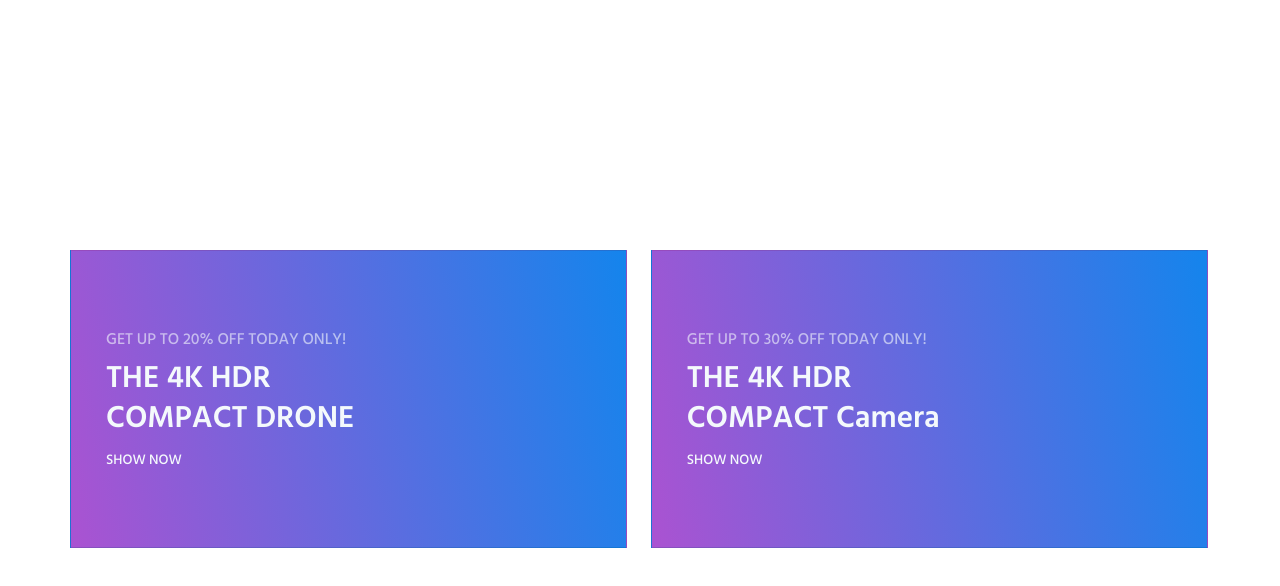
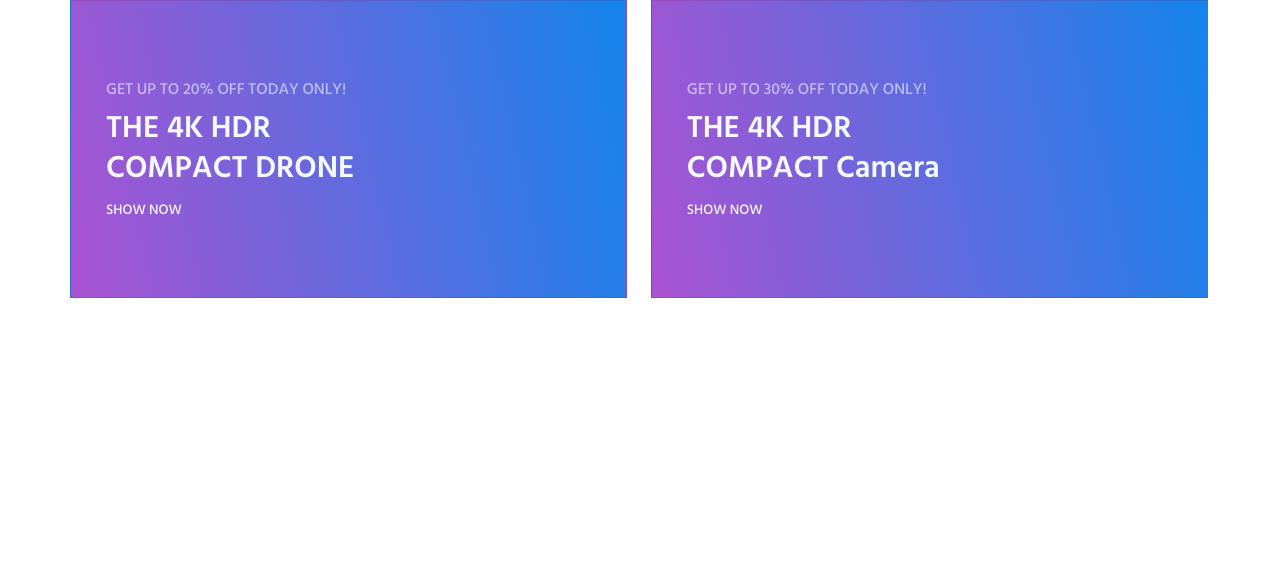
Before and after one commit to DaryaKuralenia/my-first-try, a plain HTML site: page index.html in a window 1280 px wide. Drawn offline with Linux system fonts and the light colour scheme.

Commit message:
new file added

```diff
--- a/index.css
+++ b/index.css
@@ -11,9 +11,9 @@
 
 .special-offer-container {
     height: 100vh;
-    width: 100%;
-    box-sizing: border-box;
-    padding-top: calc((100vh - 300px) / 2);
+    /* width: 100%;
+        box-sizing: border-box;
+        padding-top: calc((100vh - 300px) / 2); */
 }
 
 .special-offer-container div {
```
